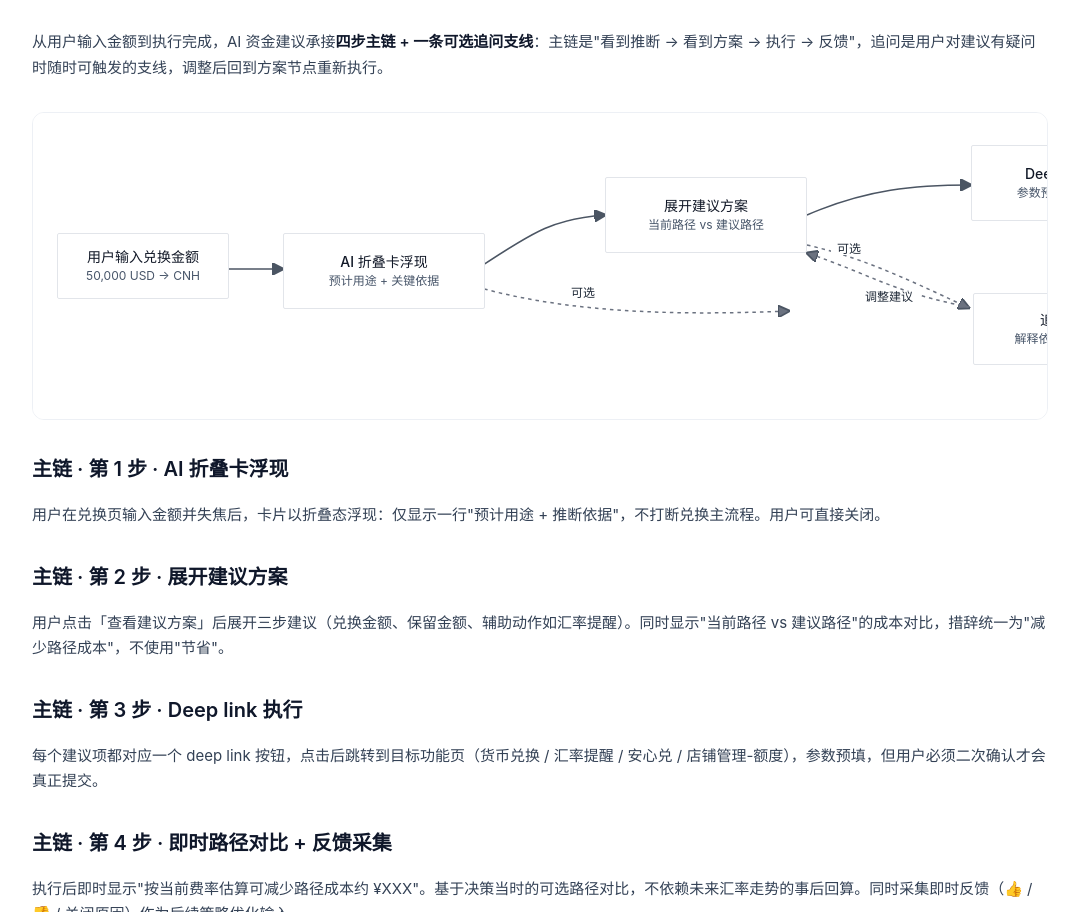
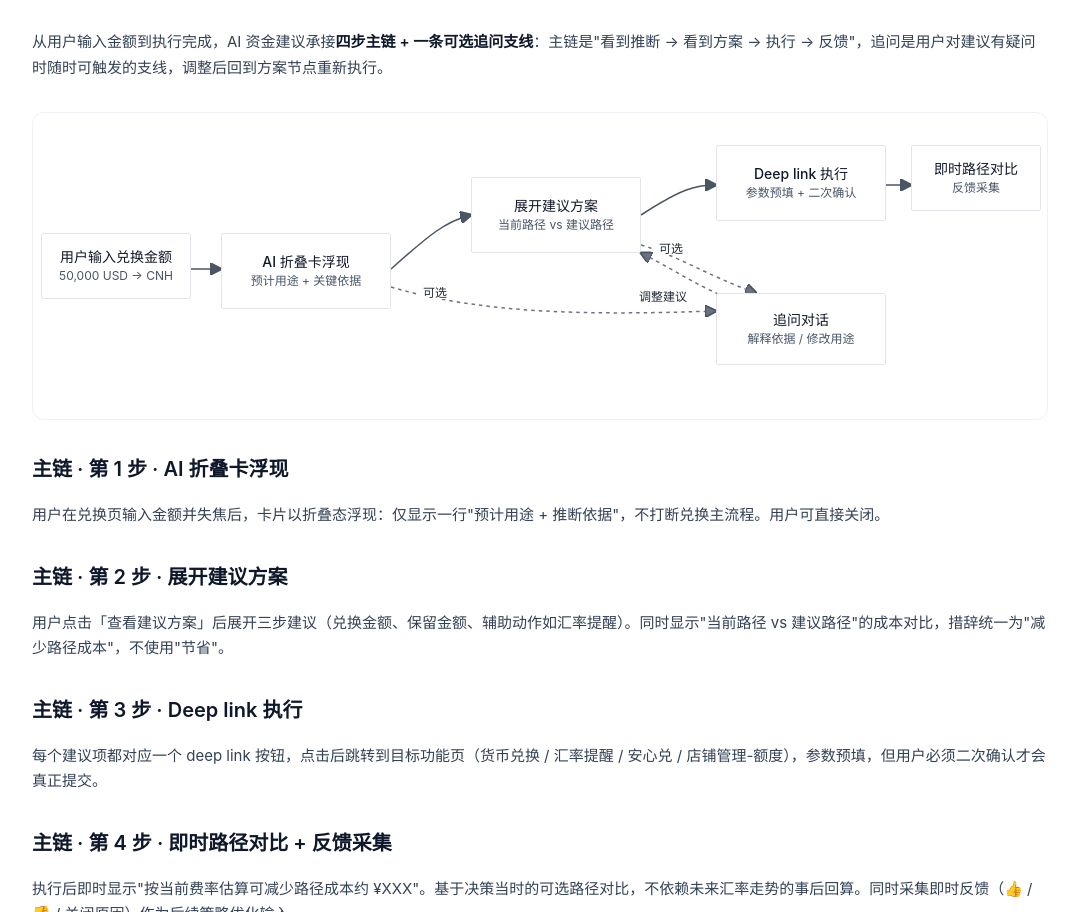
Before and after one commit to paisleya11y/worldfirst-Pre-Payment-FX-Check, a website: page PRD.html in a window 1280 px wide. Shown: the part 9096-10008 px from the top of the page, without its empty margins (100-1179 px from the left). Drawn offline with Linux system fonts and the light colour scheme.

```diff
--- a/PRD.html
+++ b/PRD.html
@@ -78,19 +78,19 @@
 .compare-card .compare-time{font-size:12px;color:#64748b;margin-top:10px;border-top:1px solid rgba(0,0,0,0.06);padding-top:8px;}
 
 /* workflow 流程图（参考 Mermaid：主链 + 追问支线） */
-.workflow-wrap{margin:32px 0 8px;background:#fff;border:1px solid #edf0f5;border-radius:12px;padding:24px;overflow-x:auto;}
-.workflow-canvas{position:relative;min-width:1320px;height:258px;background:#fff;}
-.flow-node{position:absolute;width:172px;min-height:66px;background:#fff;border:1px solid #e2e5ea;border-radius:2px;display:flex;align-items:center;justify-content:center;text-align:center;padding:10px 12px;color:#111827;line-height:1.35;font-size:14px;font-weight:500;}
-.flow-node.large{width:202px;min-height:76px;}
-.flow-node.branch{width:190px;min-height:72px;}
-.flow-node.feedback{width:150px;}
+.workflow-wrap{margin:32px 0 8px;background:#fff;border:1px solid #edf0f5;border-radius:12px;padding:24px 8px;overflow:hidden;}
+.workflow-canvas{position:relative;min-width:1000px;height:258px;background:#fff;}
+.flow-node{position:absolute;width:150px;min-height:66px;background:#fff;border:1px solid #e2e5ea;border-radius:2px;display:flex;align-items:center;justify-content:center;text-align:center;padding:10px 12px;color:#111827;line-height:1.35;font-size:14px;font-weight:500;}
+.flow-node.large{width:170px;min-height:76px;}
+.flow-node.branch{width:170px;min-height:72px;}
+.flow-node.feedback{width:130px;}
 .flow-sub{display:block;font-size:12px;color:#475569;font-weight:400;margin-top:2px;}
 .flow-line{position:absolute;height:1.5px;background:#4b5563;transform-origin:left center;}
 .flow-line::after{content:"";position:absolute;right:-1px;top:50%;transform:translateY(-50%);border-left:8px solid #4b5563;border-top:5px solid transparent;border-bottom:5px solid transparent;}
 .flow-dash{position:absolute;border-top:1.5px dashed #6b7280;height:0;transform-origin:left center;}
 .flow-dash::after{content:"";position:absolute;right:-1px;top:-5px;border-left:7px solid #6b7280;border-top:5px solid transparent;border-bottom:5px solid transparent;}
 .flow-label{position:absolute;font-size:12px;color:#1f2937;background:#fff;padding:0 6px;line-height:1;}
-.flow-path{position:absolute;left:0;top:0;width:1320px;height:258px;pointer-events:none;}
+.flow-path{position:absolute;left:0;top:0;width:1000px;height:258px;pointer-events:none;}
 .flow-path path{fill:none;stroke:#4b5563;stroke-width:1.5;}
 .flow-path .dash-path{stroke:#6b7280;stroke-dasharray:3.5 4;}
 .flow-path marker path{fill:#4b5563;}
@@ -848,7 +848,7 @@
 
   <div class="workflow-wrap">
     <div class="workflow-canvas" aria-label="AI 资金建议核心产品链路">
-      <svg class="flow-path" viewBox="0 0 1320 258" preserveAspectRatio="none" aria-hidden="true">
+      <svg class="flow-path" viewBox="0 0 1000 258" preserveAspectRatio="none" aria-hidden="true">
         <defs>
           <marker id="flowArrow" viewBox="0 0 10 10" refX="9" refY="5" markerWidth="8" markerHeight="8" orient="auto-start-reverse">
             <path d="M0 0 L10 5 L0 10 Z"></path>
@@ -857,36 +857,36 @@
             <path d="M0 0 L10 5 L0 10 Z"></path>
           </marker>
         </defs>
-        <path d="M172 132 H226" marker-end="url(#flowArrow)"></path>
-        <path d="M420 132 C480 92 498 82 548 78" marker-end="url(#flowArrow)"></path>
-        <path d="M750 78 C810 52 858 48 914 48" marker-end="url(#flowArrow)"></path>
-        <path d="M1116 48 H1168" marker-end="url(#flowArrow)"></path>
-        <path class="dash-path" d="M420 150 C520 178 632 178 732 174" marker-end="url(#flowDashArrow)"></path>
-        <path class="dash-path" d="M750 108 C802 120 842 138 912 171" marker-end="url(#flowDashArrow)"></path>
-        <path class="dash-path" d="M912 170 C838 156 810 136 750 116" marker-end="url(#flowDashArrow)"></path>
+        <path d="M150 132 H180" marker-end="url(#flowArrow)"></path>
+        <path d="M350 132 C388 98 405 84 430 78" marker-end="url(#flowArrow)"></path>
+        <path d="M600 78 C640 52 654 48 675 48" marker-end="url(#flowArrow)"></path>
+        <path d="M845 48 H870" marker-end="url(#flowArrow)"></path>
+        <path class="dash-path" d="M350 150 C445 178 555 178 675 174" marker-end="url(#flowDashArrow)"></path>
+        <path class="dash-path" d="M600 108 C640 120 665 138 715 156" marker-end="url(#flowDashArrow)"></path>
+        <path class="dash-path" d="M713 170 C665 156 640 136 600 116" marker-end="url(#flowDashArrow)"></path>
       </svg>
 
       <div class="flow-node" style="left:0;top:96px;">
         <div>用户输入兑换金额<br><span class="flow-sub">50,000 USD → CNH</span></div>
       </div>
-      <div class="flow-node large" style="left:226px;top:96px;">
+      <div class="flow-node large" style="left:180px;top:96px;">
         <div>AI 折叠卡浮现<br><span class="flow-sub">预计用途 + 关键依据</span></div>
       </div>
-      <div class="flow-node large" style="left:548px;top:40px;">
+      <div class="flow-node large" style="left:430px;top:40px;">
         <div>展开建议方案<br><span class="flow-sub">当前路径 vs 建议路径</span></div>
       </div>
-      <div class="flow-node large" style="left:914px;top:8px;">
+      <div class="flow-node large" style="left:675px;top:8px;">
         <div>Deep link 执行<br><span class="flow-sub">参数预填 + 二次确认</span></div>
       </div>
-      <div class="flow-node feedback" style="left:1168px;top:8px;">
+      <div class="flow-node feedback" style="left:870px;top:8px;">
         <div>即时路径对比<br><span class="flow-sub">反馈采集</span></div>
       </div>
-      <div class="flow-node branch" style="left:916px;top:156px;">
+      <div class="flow-node branch" style="left:675px;top:156px;">
         <div>追问对话<br><span class="flow-sub">解释依据 / 修改用途</span></div>
       </div>
-      <span class="flow-label" style="left:774px;top:106px;">可选</span>
-      <span class="flow-label" style="left:508px;top:150px;">可选</span>
-      <span class="flow-label" style="left:802px;top:154px;">调整建议</span>
+      <span class="flow-label" style="left:612px;top:106px;">可选</span>
+      <span class="flow-label" style="left:376px;top:150px;">可选</span>
+      <span class="flow-label" style="left:592px;top:154px;">调整建议</span>
     </div>
   </div>
 
--- a/package.json
+++ b/package.json
@@ -4,6 +4,6 @@
   "private": true,
   "description": "WorldFirst AI 资金建议 Demo",
   "scripts": {
-    "dev": "node server.js"
+    "dev": "node local/server.js"
   }
 }
```
Also changed, not shown: local/server.js (renamed from server.js).
